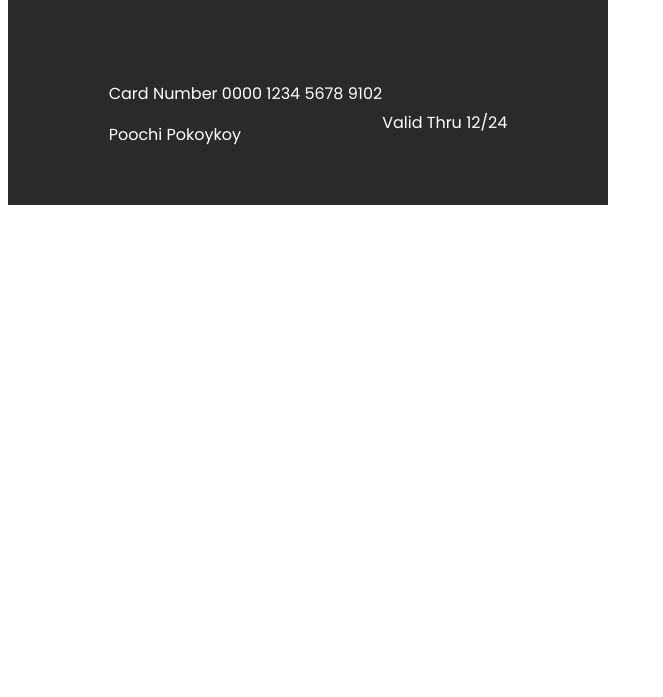
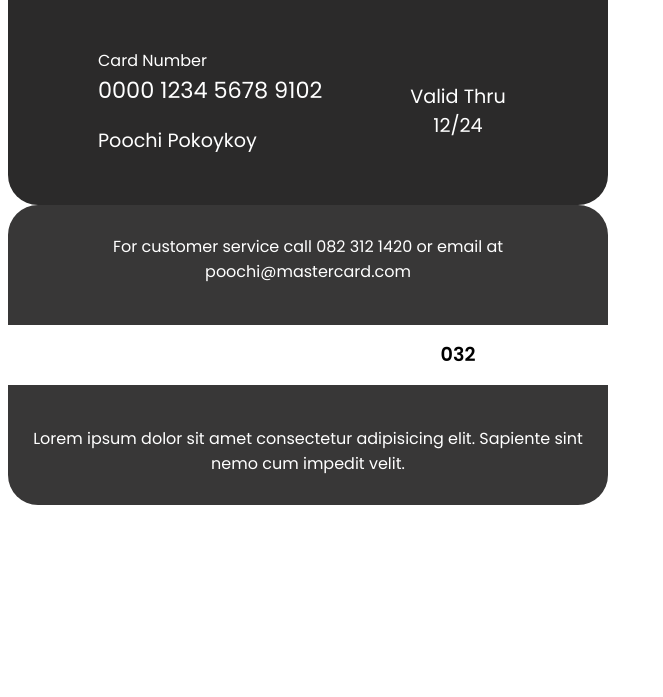
Before and after one commit to captainkanakols/Web-Dev, a plain HTML site: page 0 Exercise/flipping-card.html in a window 1280 px wide. Shown: the part 103-800 px from the top of the page, without its empty margins (0-663 px from the left). Drawn offline with Linux system fonts and the light colour scheme.

Commit message:
update-card

```diff
--- a/0 Exercise/flipping-card.html
+++ b/0 Exercise/flipping-card.html
@@ -2,7 +2,7 @@
     @import url('https://fonts.googleapis.com/css2?family=Poppins:ital,wght@0,100;0,200;0,300;0,400;0,500;0,600;0,700;0,800;0,900;1,100;1,200;1,300;1,400;1,500;1,600;1,700;1,800;1,900&display=swap');
     *{
         font-family: "Poppins", sans-serif;
-        color: white;
+        color: rgb(255, 255, 255);
     }
     .card{
         height: 300px;
@@ -12,23 +12,19 @@
         flex-direction: column;
         justify-content: space-around;
         align-items: center;
+        border-radius: 30px;
     }
 
     .top{
         width: 100%;
         display: flex;
         align-items: center;
-        justify-content: space-evenly;
-    }
-
-    .bottom{
-        display: flex;
-        justify-content: center;
-        align-items: center;
+        justify-content: space-around;
     }
 
     .logo{
         display: flex;
+        align-items: center;
     }
 
     .red{
@@ -47,12 +43,79 @@
         margin-left: -10px;
     }
 
+    .master-card{
+        margin-left: 10px;
+    }
+
     .card img{
         height: 30px;
         width: 50px;
         border-radius: 5px;
     }
 
+    .bottom{
+        display: flex;
+        justify-content: center;
+        align-items: center;
+        width: 100%;
+    }
+
+    .left{
+        display: flex;
+        flex-direction: column;
+        width: 50%;
+    }
+    .card-number{
+        font-size: 1.4rem;
+    }
+
+    .card-name{
+        font-size: 1.2rem;
+    }
+
+    .right{
+        display: flex;
+        flex-direction: column;
+        align-items: center;
+        justify-content: center;
+        width: 20%;
+    }
+
+    .right span{
+        font-size: 1.2rem;
+    }
+
+    .card-back{
+        height: 300px;
+        width: 600px;
+        background-color: rgb(56, 55, 55);
+        display: flex;
+        flex-direction: column;
+        justify-content: space-around;
+        align-items: center;
+        border-radius: 30px;
+    }
+    .card-back p{
+        font-size: 1rem;
+        text-align: center;
+    }
+    .stripe{
+        background-color: white;
+        width: 100%;
+        height: 60px;
+        display: flex;
+        justify-content: center;
+        align-items: center;
+    }
+
+    .cvv{
+        color: black;
+        position: relative;
+        top: 0;
+        left: 150;
+        font-size: 1.2rem;
+        font-weight: 600;
+    }
 </style>
 <!DOCTYPE html>
 <html lang="en">
@@ -67,15 +130,15 @@
                 <div class="logo">
                     <div class="red"></div>
                     <div class="yellow"></div>
+                    <span class="master-card">Master Card</span>
                 </div>
-                <span>Master Card</span>
                 <img src="asset/rfid.JPG" alt="">
             </div>
             <div class="bottom">
                 <div class="left">
                     <span>Card Number</span>
-                    <span>0000 1234 5678 9102</span>
-                    <p>Poochi Pokoykoy</p>
+                    <span class="card-number">0000 1234 5678 9102</span>
+                    <p class="card-name">Poochi Pokoykoy</p>
                 </div>
                 <div class="right">
                     <span>Valid Thru</span>
@@ -83,5 +146,14 @@
                 </div>
             </div>
         </div>
+
+        <div class="card-back">
+            <p>For customer service call 082 312 1420 or email at poochi@mastercard.com</p>
+            <div class="stripe">
+                <span class="cvv">032</span>
+            </div>
+            <p>Lorem ipsum dolor sit amet consectetur adipisicing elit. Sapiente sint nemo cum impedit velit.</p>
+
+        </div>
     </body>
 </html>
```
